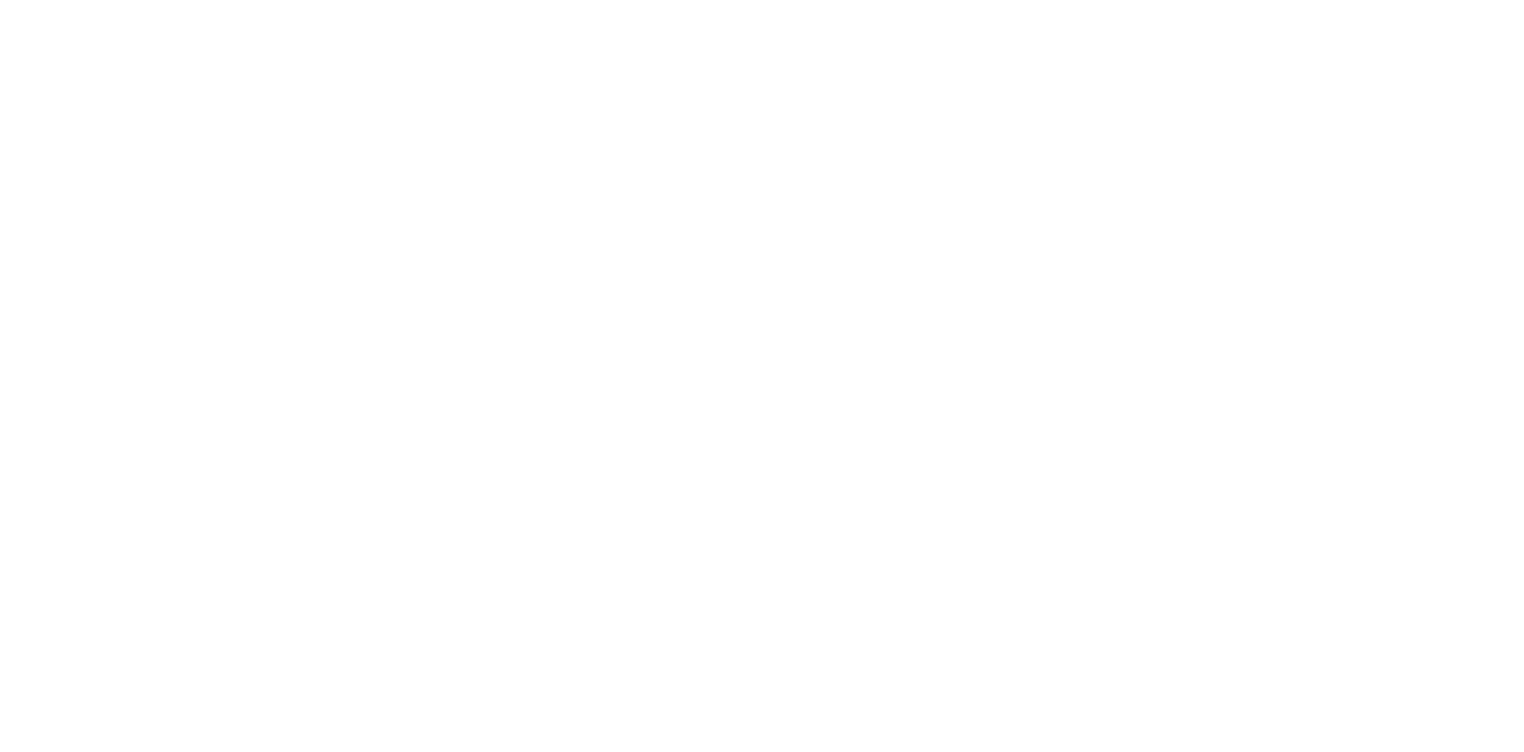
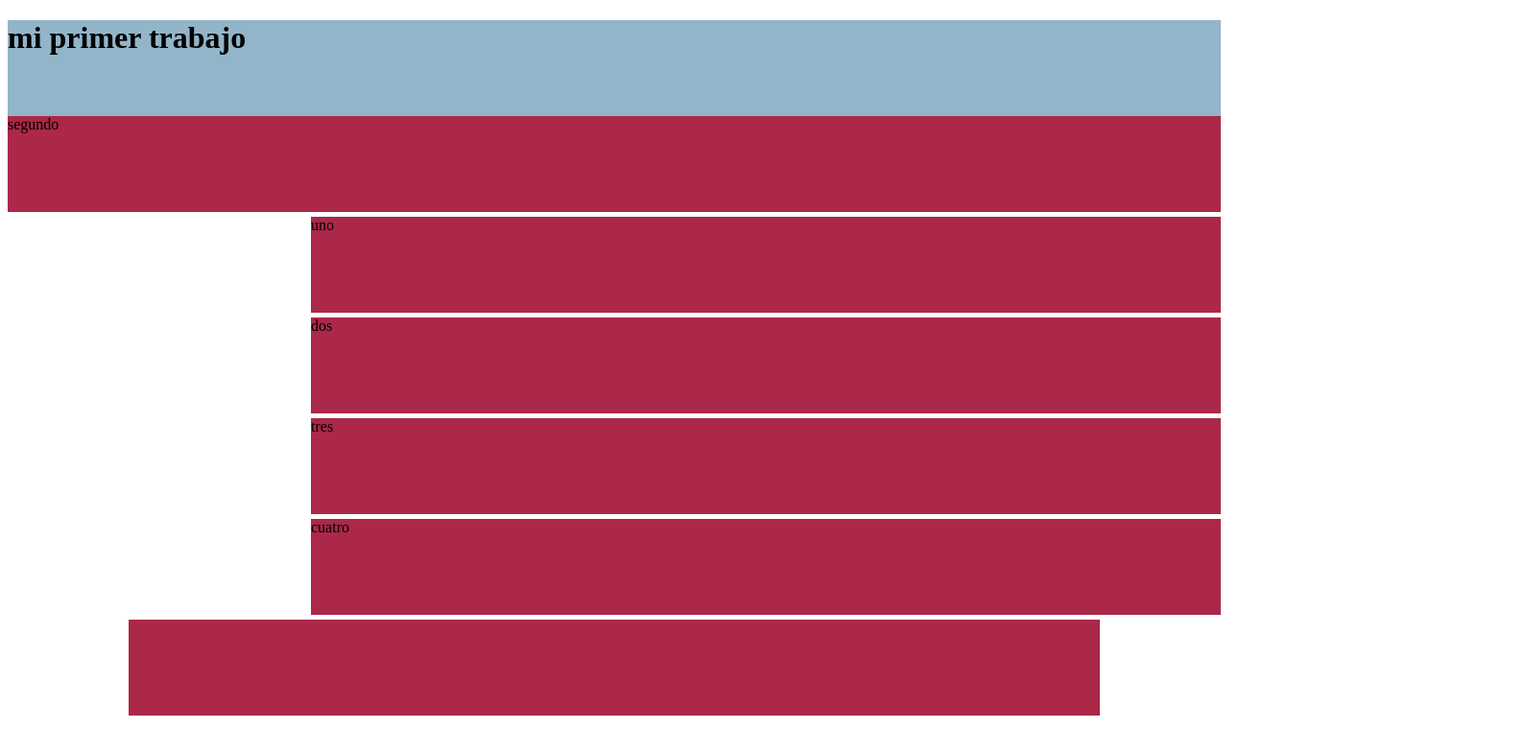
Before and after one commit to AndreinaFp/Hack_html_1, a plain HTML site: page hack_1/index.html in a window 1280 px wide. Shown: the whole page at 96% size, 1588 px wide, since content can reach past the window. Drawn offline with Linux system fonts and the light colour scheme.

Commit message:
feat: add index,html and style.css

```diff
--- a/hack_1/index.html
+++ b/hack_1/index.html
@@ -4,8 +4,28 @@
     <meta charset="UTF-8">
     <meta name="viewport" content="width=device-width, initial-scale=1.0">
     <title>H-1</title>
+    <link rel="stylesheet" href="./style/style.css">
 </head>
 <body>
+    <div id="azul"> <h1>mi primer trabajo</h1>
+    </div>
+    <div id="rojo">segundo</div>
+
+    <section id="item">
+       <div id="red">uno</div>
+       <div id="red">dos</div>
+       <div id="red">tres</div>
+       <div id="red">cuatro</div>
+    </section>
+
+
+    <div id="caja">
+        </div>
+
+
+
+
+
 
 </body>
 </html>
--- a/hack_1/style/style.css
+++ b/hack_1/style/style.css
@@ -0,0 +1,42 @@
+:root {
+    --bg-blue:#93B5C9;
+   --bg-wine:#AB2849;
+   box-sizing:none ;
+}
+#azul {
+    display: block;
+    position:relative;
+    background:var(--bg-blue);
+    width: 100%;
+    height: 100px;
+    box-sizing: none;
+}
+#rojo{
+    position:relative;
+    background: var(--bg-wine);
+    width: 100%;
+    height: 100px;
+    margin:0;
+}
+#item{
+    position:relative;
+    margin-top: 5px;
+    left: 25%;
+}
+#red{
+    background:var(--bg-wine);
+    display: block;
+    height: 100px;
+    width: 75%;
+    margin:5px 0px 5px 0px;
+
+
+}
+#caja{
+    background: var(--bg-wine);
+    position: relative;
+    width: 80%;
+    height: 100px;
+    margin: 0% 10% 0% 10%;
+
+}
```
